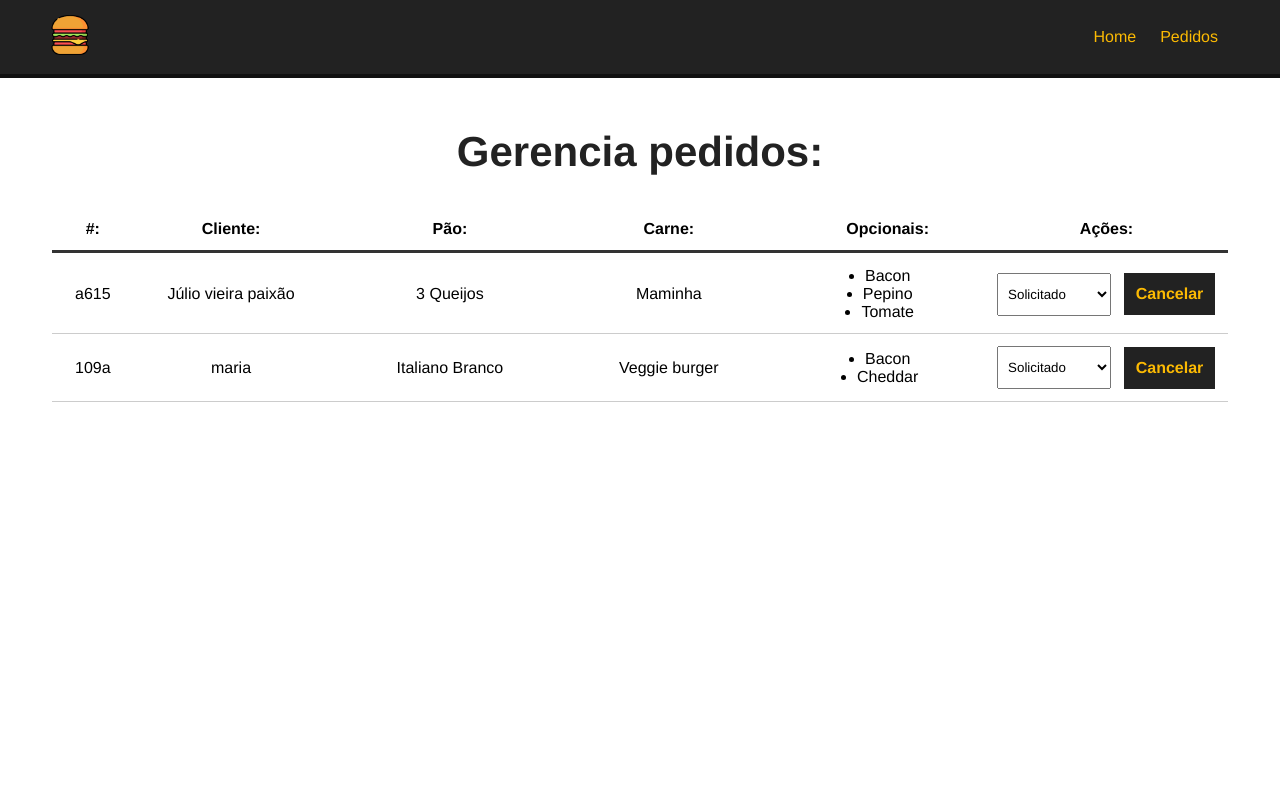
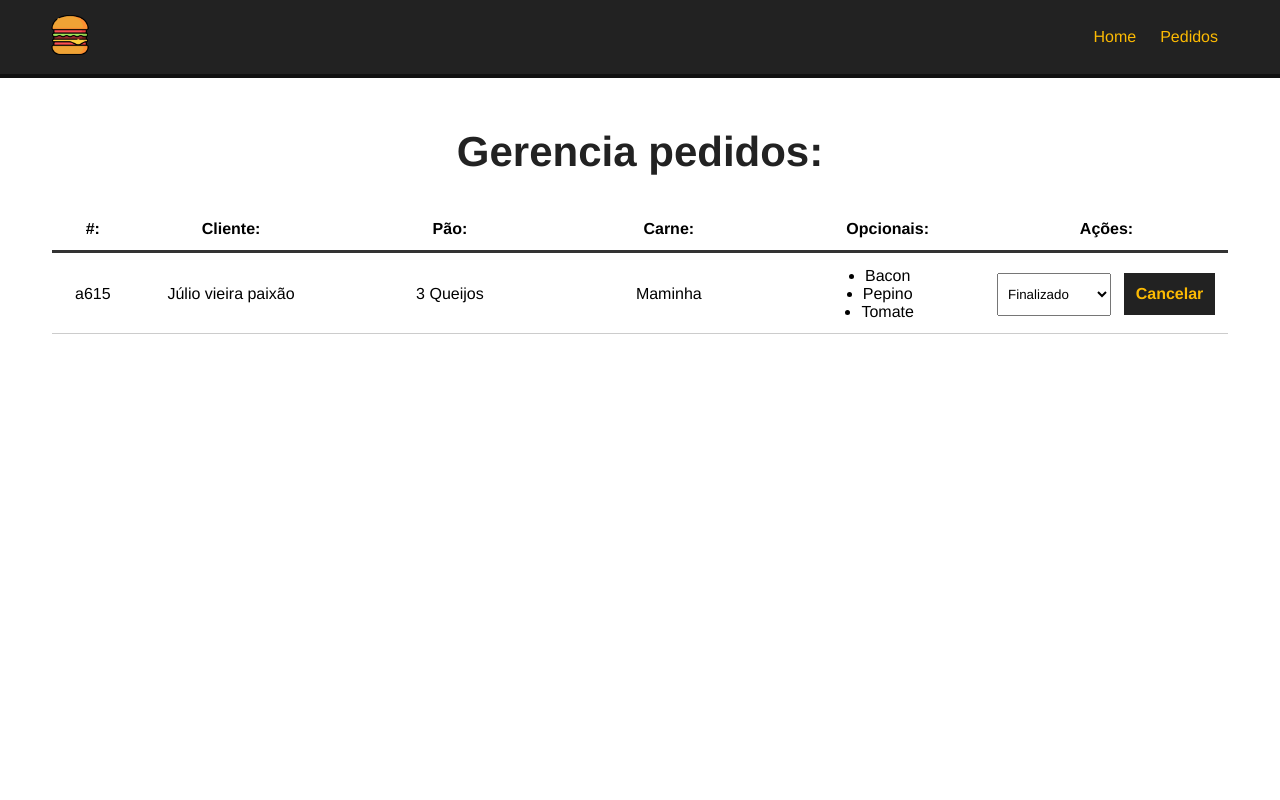
Before and after one commit to JulioVieiraP/Make-your-burger, a Vue app: page /pedidos in a window 1280 px wide. Shown: the top 800 px of the page. Built offline with nearby package versions, Linux system fonts and the light colour scheme; data requests are answered from the project's data file.

Commit message:
Projeto finalizado

```diff
--- a/db/db.json
+++ b/db/db.json
@@ -88,18 +88,7 @@
         "Pepino",
         "Tomate"
       ],
-      "status": "Solicitado"
-    },
-    {
-      "id": "109a",
-      "nome": "maria",
-      "carne": "Veggie burger",
-      "pao": "Italiano Branco",
-      "opcionais": [
-        "Bacon",
-        "Cheddar"
-      ],
-      "status": "Solicitado"
+      "status": "Finalizado"
     }
   ]
 }
--- a/src/components/Dashboard.vue
+++ b/src/components/Dashboard.vue
@@ -1,13 +1,15 @@
 <script setup>
 import { onMounted, reactive } from 'vue';
+import Message from './Message.vue';
 
 const obj = reactive({
     burgers: null,
     burger_id: null,
     status: [],
+    msg: null
 })
 
-const getPedidos = async () =>{
+const getPedidos = async () => {
     const req = await fetch('http://localhost:3000/burgers')
     const data = await req.json()
 
@@ -23,10 +25,46 @@
     obj.status = data
 }
 
+const deleteBurger = async (id) => {
+    const req = await fetch(`http://localhost:3000/burgers/${id}`, {
+        method: "DELETE"
+    })
+
+    const res = await req.json()
+
+    obj.msg = `O pedido ${res.id} deletado com sucesso`
+
+    setTimeout(() => {
+        obj.msg = null
+    }, 5000);
+
+    getPedidos()
+}
+
+const updateBurger = async (event, id) => {
+    const option = event.target.value
+    const dataJson = JSON.stringify({ status: option })
+
+    const req = await fetch(`http://localhost:3000/burgers/${id}`, {
+        method: "PATCH",
+        headers: { "Content-Type": "application/json" },
+        body: dataJson
+    })
+
+    const res = await req.json()
+    obj.msg = `O pedido ${res.id} foi atualizado para ${res.status}`
+
+    setTimeout(() => {
+        obj.msg = null
+    }, 5000);
+
+}
+
 
 onMounted(getPedidos)
 </script>
 <template>
+    <Message :msg='obj.msg' v-show="obj.msg" />
     <table class="burger-table">
         <thead>
             <tr class="burger-table-heading">
@@ -50,13 +88,13 @@
                     </ul>
                 </td>
                 <td>
-                    <select name="status" class="status">
-                        <option value="">Selecionada</option>
-                        <option value="" v-for="status in obj.status" :key="status.id" :selected="burger.status == status.tipo">
+                    <select name="status" class="status" @change="updateBurger($event, burger.id)">
+                        <option :value="status.tipo" v-for="status in obj.status" :key="status.id"
+                            :selected="burger.status == status.tipo">
                             {{ status.tipo }}
                         </option>
                     </select>
-                    <button class="delete-btn">Cancelar</button>
+                    <button class="delete-btn" @click="deleteBurger(burger.id)">Cancelar</button>
                 </td>
             </tr>
         </tbody>
@@ -98,7 +136,7 @@
     width: 19%;
 }
 
-.burger__list{
+.burger__list {
     display: flex;
     flex-direction: column;
 }
```
